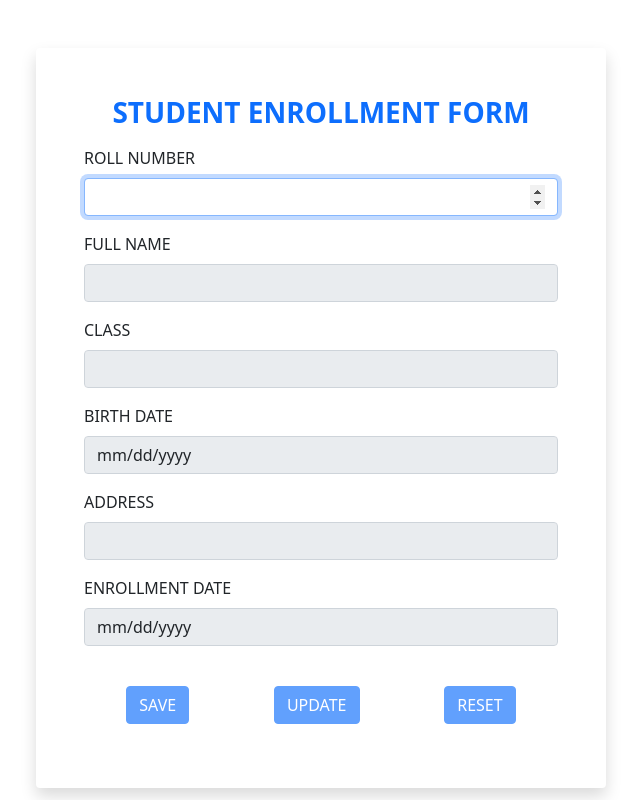
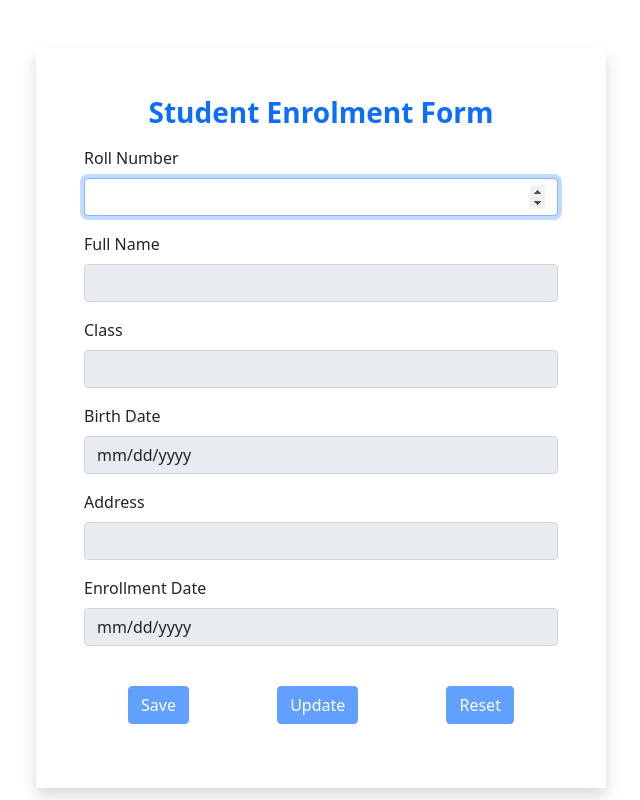
Before and after one commit to astatine44/json-power-DB, a plain HTML site: page main.html in a window 1280 px wide. Shown: the whole page, without its empty margins (319-959 px from the left). Drawn offline with nearby package versions, Linux system fonts and the light colour scheme.

Commit message:
main.html

```diff
--- a/main.html
+++ b/main.html
@@ -1,10 +1,8 @@
-
 <!DOCTYPE html>
 <html lang="en">
 
 <head>
     <meta charset="UTF-8">
-    <meta http-equiv="X-UA-Compatible" content="IE=edge">
     <meta name="viewport" content="width=device-width, initial-scale=1.0">
     <script src="https://ajax.googleapis.com/ajax/libs/jquery/3.5.1/jquery.min.js"></script>
     <link href="https://cdn.jsdelivr.net/npm/bootstrap@5.1.1/dist/css/bootstrap.min.css" rel="stylesheet"
@@ -19,43 +17,41 @@
         <div class="row justify-content-md-center">
             <form onsubmit="return false;" class="col-md-6 col-sm-12 bg-white p-5 rounded shadow">
                 <div class="col-12 text-center">
-                    <h3 class="text-primary mb-3"><strong>STUDENT ENROLLMENT FORM</strong></h3>
+                    <h3 class="text-primary mb-3"><strong><b>Student Enrolment Form</b></strong></h3>
                 </div>
                 <div class="mb-3">
-                    <label for="roll" class="form-label">ROLL NUMBER</label>
+                    <label for="roll" class="form-label">Roll Number</label>
                     <input name="roll" type="number" class="form-control" id="roll" onchange="findRoll(this)" required>
                 </div>
                 <div class="mb-3">
-                    <label for="name" class="form-label">FULL NAME</label>
+                    <label for="name" class="form-label">Full Name</label>
                     <input name="name" type="text" class="form-control" id="name" required>
                 </div>
                 <div class="mb-3">
-                    <label for="cls" class="form-label">CLASS</label>
+                    <label for="cls" class="form-label">Class</label>
                     <input name="class" type="number" class="form-control" id="cls" required>
                 </div>
                 <div class="mb-3">
-                    <label for="dob" class="form-label">BIRTH DATE</label>
+                    <label for="dob" class="form-label">Birth Date</label>
                     <input name="dob" type="date" class="form-control" id="dob" required>
                 </div>
                 <div class="mb-3">
-                    <label for="addr" class="form-label">ADDRESS</label>
+                    <label for="addr" class="form-label">Address</label>
                     <input name="addr" type="text" class="form-control" id="addr" required>
                 </div>
                 <div class="mb-3">
-                    <label for="doe" class="form-label">ENROLLMENT DATE</label>
+                    <label for="doe" class="form-label">Enrollment Date</label>
                     <input name="doe" type="date" class="form-control" id="doe" required>
                 </div>
                 <br>
 
                 <div class="d-flex justify-content-around mb-3">
-                    <button type="button" onclick="saveData()" id="save" class="btn btn-primary btn-rounded">SAVE</button>
-                    <button type="button" onclick="updateData()" id="update" class="btn btn-primary btn-rounded">UPDATE</button>
-                    <button type="button" onclick="disableAll()" id="reset" class="btn btn-primary btn-rounded">RESET</button>
+                    <button type="button" onclick="saveData()" id="save" class="btn btn-primary btn-rounded">Save</button>
+                    <button type="button" onclick="updateData()" id="update" class="btn btn-primary btn-rounded">Update</button>
+                    <button type="button" onclick="disableAll()" id="reset" class="btn btn-primary btn-rounded">Reset</button>
                 </div>
 
             </form>
-
-
         </div>
     </section>
 
```
